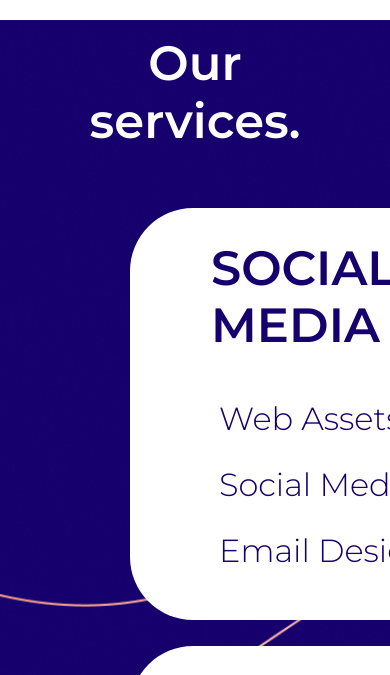
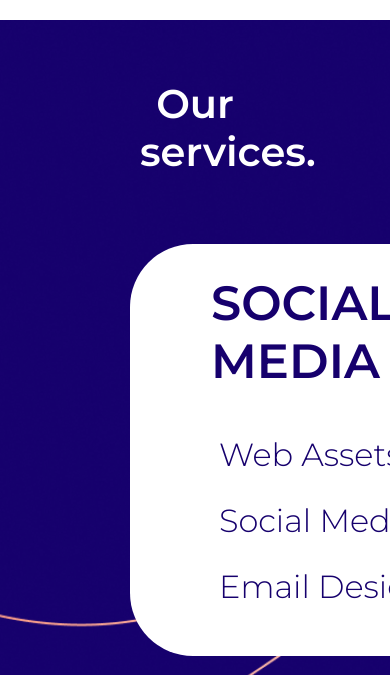
Before and after one commit to miliobrien/PreEntrega2-OBrien, a plain HTML site: page pages/services.html in a window 390 px wide. Shown: the part 99-774 px from the top of the page. Drawn offline with nearby package versions, Linux system fonts and the light colour scheme.

Commit message:
main services work final

```diff
--- a/css/style2.css
+++ b/css/style2.css
@@ -289,7 +289,8 @@ gap: .625rem;
     background-image: url("../assets/fondoServices.png");
     background-size: cover;
     background-position: center;
-    padding: 5rem;
+    padding: 0rem 5rem;
+    padding-bottom: 5rem;
 }
 
 
@@ -298,11 +299,11 @@ gap: .625rem;
     font-size: 3rem;
     color: white;
     text-align: center;
-    padding-top: .9375rem;
+    padding: 3.75rem;
 }
 
 .articles{
-    padding: 3.125rem;
+    padding: 0rem 3.125rem;
     display:grid;
     gap: 1rem;
     grid-auto-rows: 70vh ;
@@ -672,9 +673,13 @@ justify-content: center;
 
         /* SERVICES*/
 
+        .services h1{
+            font-size: 2.5rem;
+        }
 
         .services{
             padding: 0rem 5rem;
+            padding-bottom: 5rem;
         }
 
 
@@ -855,8 +860,13 @@ justify-content: center;
 
 /* SERVICES*/
 
+
+.services h1{
+    font-size: 1.25rem;
+}
+
 .articles{
-    padding: 1.5rem;
+    padding: 0rem  1.5rem;
     display:grid;
     gap: 1rem;
     grid-auto-rows: 60vh ;
@@ -869,6 +879,7 @@ justify-content: center;
 }
     .services{
         padding: 0rem;
+        padding-bottom: 2rem;
     }
 
 
```
